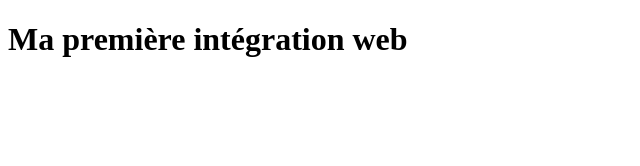
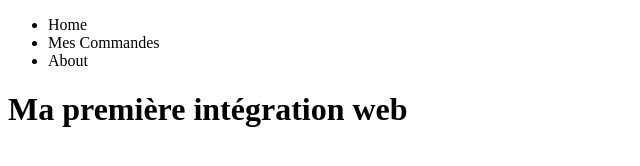
Before and after one commit to sjj370817/formation, a plain HTML site: page index.html in a window 1280 px wide. Shown: the whole page, without its empty margins (0-640 px from the left). Drawn offline with Linux system fonts and the light colour scheme.

Commit message:
J'ai ajouté un header dans mon index.html

```diff
--- a/index.html
+++ b/index.html
@@ -6,6 +6,15 @@
 	<title>Test</title>
 </head>
 <body>
+	<header>
+		<nav>
+			<ul>
+				<li>Home</li>
+				<li>Mes Commandes</li>
+				<li>About</li>
+			</ul>
+		</nav>
+	</header>
 	<h1>Ma première intégration web</h1>
 </body>
 </html>
```
